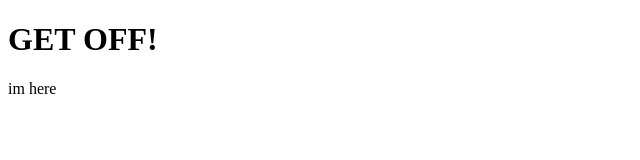
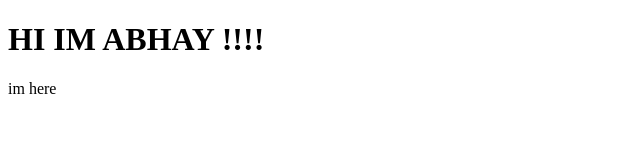
Before and after one commit to abhaykapale/abhaykapale.github.io, a plain HTML site: page index.html in a window 1280 px wide. Shown: the whole page, without its empty margins (0-640 px from the left). Drawn offline with Linux system fonts and the light colour scheme.

Commit message:
Change header text from 'GET OFF!' to 'HI IM ABHAY !!!!'

```diff
--- a/index.html
+++ b/index.html
@@ -4,7 +4,7 @@
 <title>yo its ABHAY</title>
 </head>
 <body>
-<h1>GET OFF!</h1>
+<h1>HI IM ABHAY !!!!</h1>
 <p>im here</p>
 </body>
 </html>
```
